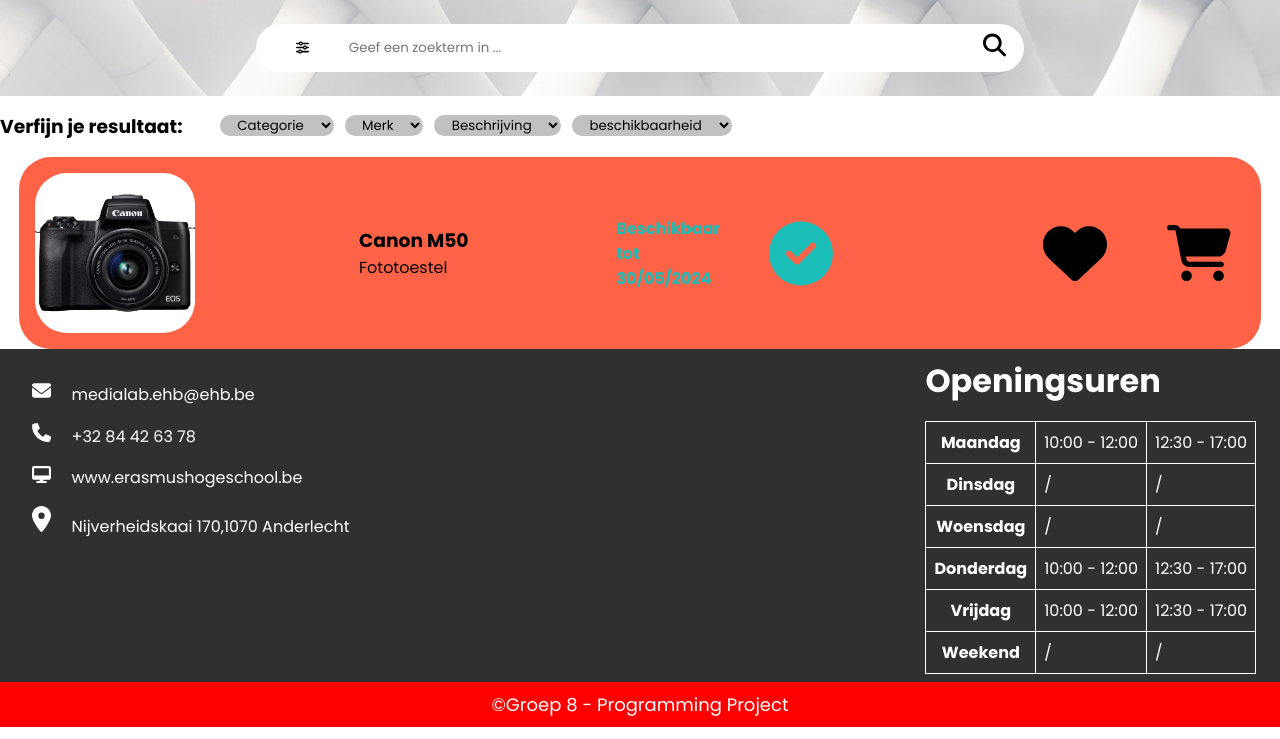
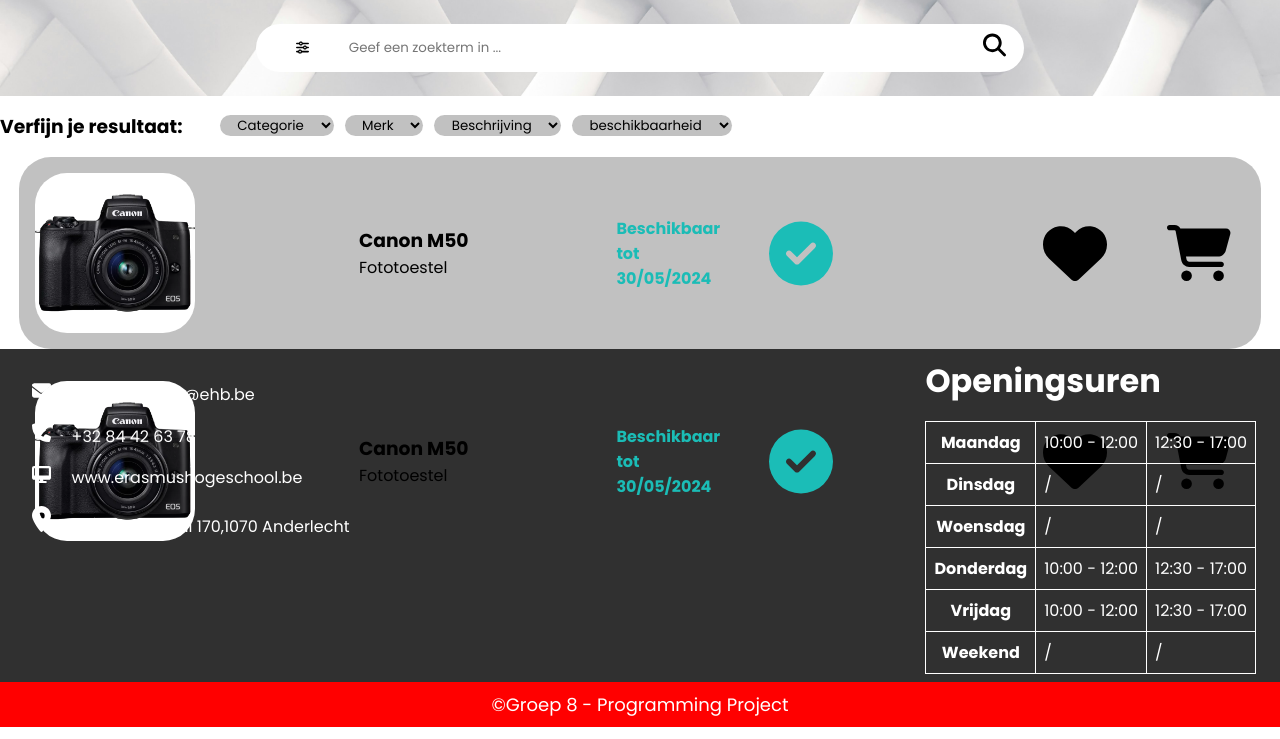
Before and after one commit to LunaDHeere05/Programming-Project-8, a PHP site: page /html/Inventaris.html in a window 1280 px wide. Shown: the part 61-800 px from the top of the page. Run offline with PHP 8.4, Linux system fonts and the light colour scheme.

Commit message:
korte aanpassingen aan de css

```diff
--- a/css/stylesheet.css
+++ b/css/stylesheet.css
@@ -278,7 +278,7 @@ nav ul li a{
     width: 100%;
     height: 100%;
     border-radius: 2em;
-    background-color: tomato;
+    background-color: rgb(193, 193, 193);
     margin-top: 1em;
 }
 .apparaat a{
@@ -319,7 +319,7 @@ nav ul li a{
 
 /*Footer*/
 footer{
-    position: relative;
+
     background-color: #303030;
     color: white;
 }
```
